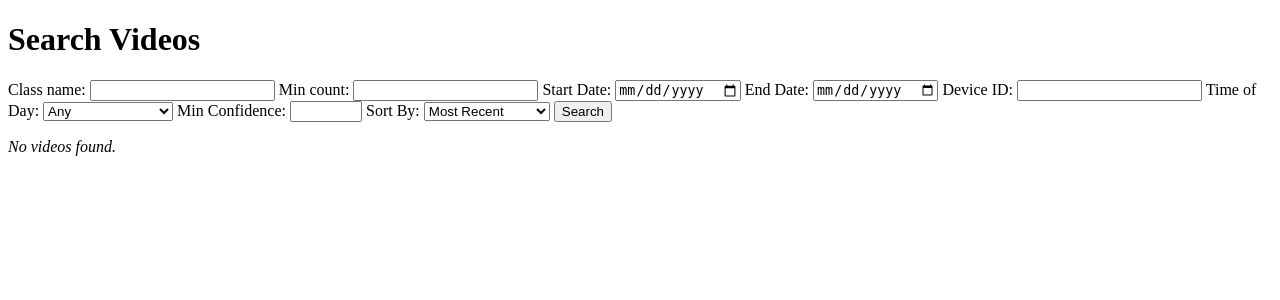
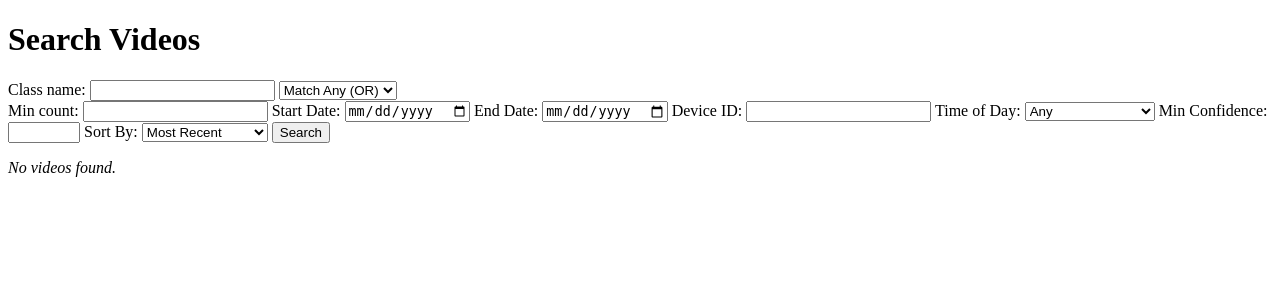
Before and after one commit to Himson2006/Yolo-Gpu-2, a Flask app: page /search in a window 1280 px wide. Shown: the top 300 px of the page. Run offline with Flask 3, Linux system fonts and the light colour scheme.

Commit message:
Multiclass same video query added

```diff
--- a/app/templates/search.html
+++ b/app/templates/search.html
@@ -16,7 +16,13 @@
       Class name:
       <input type="text" name="class_name" value="{{ class_name or '' }}">
     </label>
-    <label>
+     <label>
+      <select name="match_type">
+        <option value="any" {% if match_type == 'any' %}selected{% endif %}>Match Any (OR)</option>
+        <option value="all" {% if match_type == 'all' %}selected{% endif %}>Match All (AND)</option>
+      </select>
+    </label>
+    <br> <label>
       Min count:
       <input type="number" name="min_count" value="{{ min_count or '' }}">
     </label>
--- a/app/views.py
+++ b/app/views.py
@@ -17,6 +17,7 @@
 @main_bp.route("/search", methods=["GET"])
 def search_videos():
     class_name_str = request.args.get("class_name", type=str)
+    match_type = request.args.get("match_type", "any", type=str)
     min_count = request.args.get("min_count", type=int)
     start_date_str = request.args.get("start_date", type=str)
     end_date_str = request.args.get("end_date", type=str)
@@ -32,9 +33,16 @@
 
         # Apply class name and min count filters
         if class_name_str:
-            class_names = [name.strip() for name in class_name_str.split(',')]
-            class_filters = [Detection.classes_detected.any(name) for name in class_names]
-            q = q.filter(or_(*class_filters))
+            class_names = [name.strip() for name in class_name_str.split(',') if name.strip()]
+            if match_type == 'all':
+                # AND logic: The database array must contain ALL listed species
+                q = q.filter(Detection.classes_detected.contains(class_names))
+
+            else:
+                # OR logic (default): The database array must contain ANY of the listed species
+                class_filters = [Detection.classes_detected.any(name) for name in class_names]
+                q = q.filter(or_(*class_filters))
+
             if min_count is not None and len(class_names) == 1:
                 q = q.filter(
                     cast(Detection.max_count_per_frame[class_names[0]].astext, Integer) >= min_count
@@ -78,6 +86,7 @@
     return render_template("search.html", events=events, class_name=class_name_str,
                            min_count=min_count, start_date=start_date_str,end_date=end_date_str,
                            device_id=device_id,time_of_day=time_of_day,min_confidence=min_confidence,sort_by=sort_by,
+                           match_type=match_type,
                            search_performed=search_performed)
 
 @main_bp.route("/videos", methods=["GET"])
```
